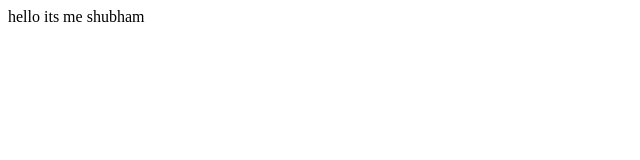
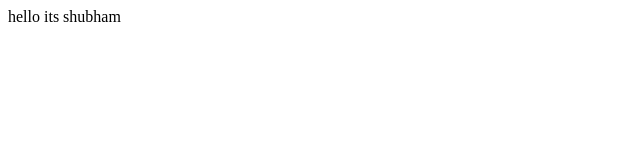
Before and after one commit to ssuv007/firstdemo, a plain HTML site: page index.html in a window 1280 px wide. Shown: the full height of the page, 0-640 px from the left. Drawn offline with Linux system fonts and the light colour scheme.

Commit message:
Update index.html

```diff
--- a/index.html
+++ b/index.html
@@ -1 +1 @@
-<p>hello its me shubham </p>
+<p>hello its shubham </p>
```
